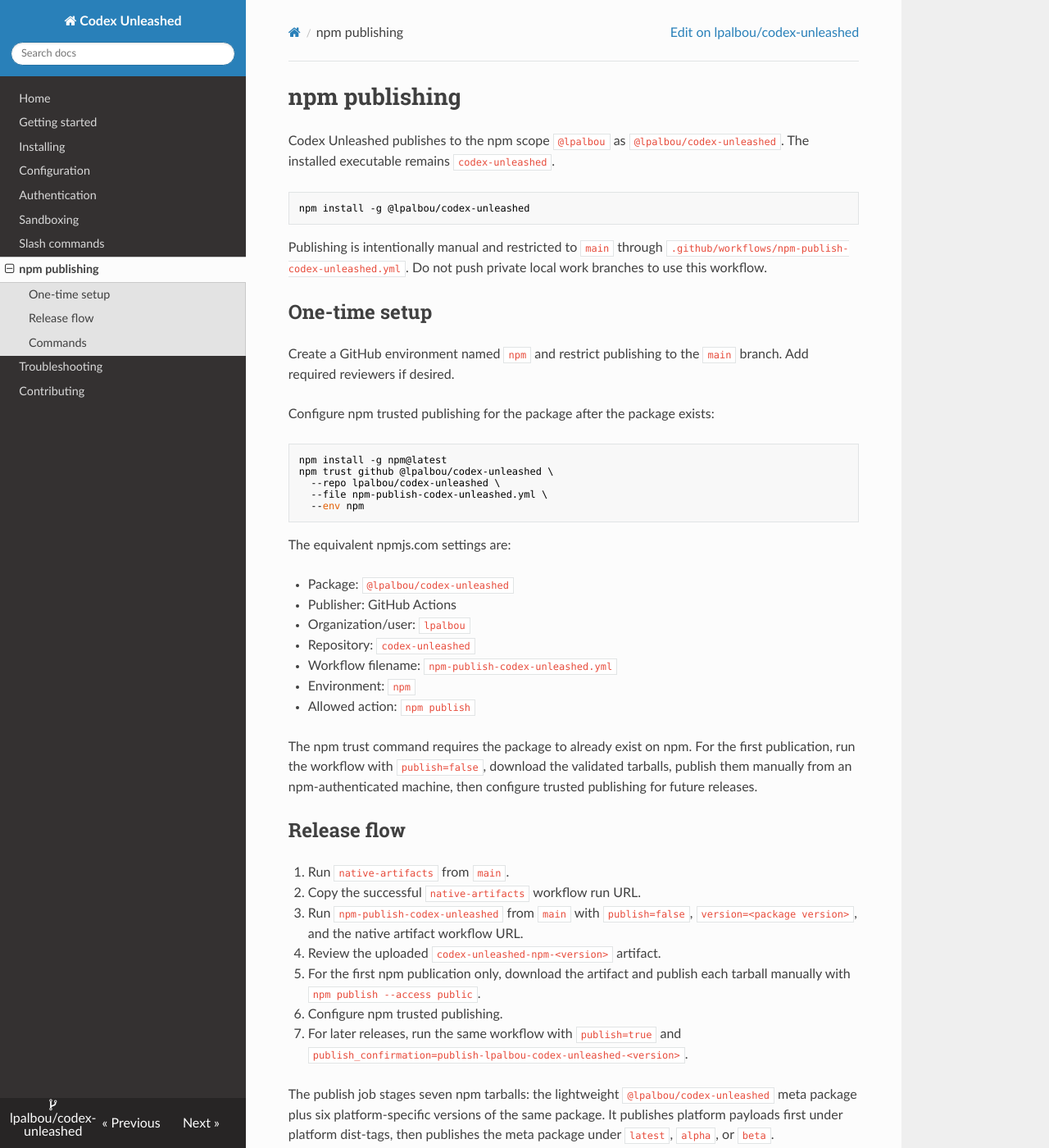
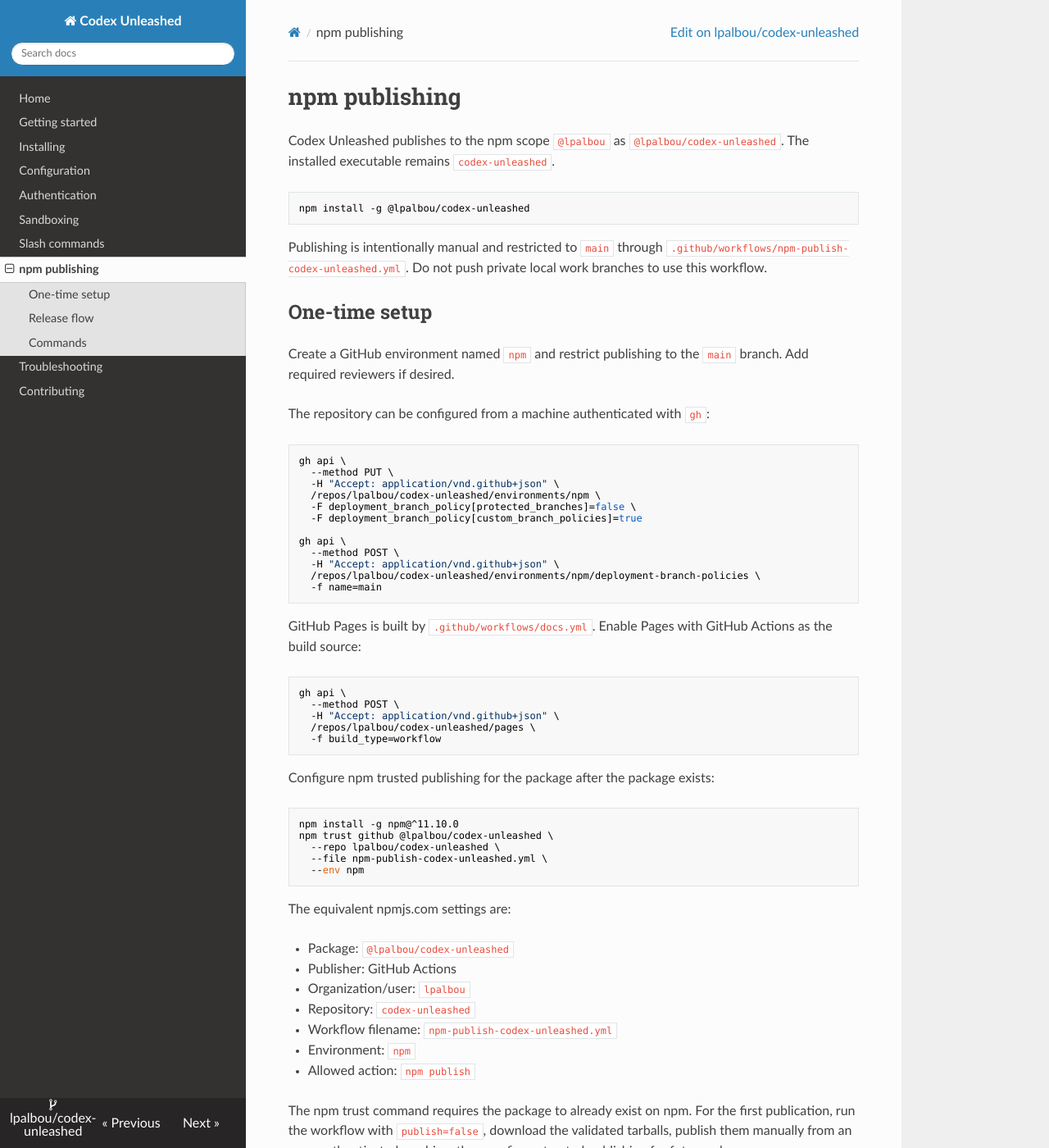
Before and after one commit to lpalbou/codex-unleashed, an MkDocs documentation site: the page built from docs/npm-publishing.md, in a window 1280 px wide and 1400 px high. Shown: the whole window at 82% size. Built offline with MkDocs 1.6.1, drawn with Linux system fonts in a browser that asks for light colours; nearby versions of some CDN libraries; some of the changed text lies outside the part shown.

Commit message:
Fix public CI dependencies and publishing docs

````diff
--- a/docs/npm-publishing.md
+++ b/docs/npm-publishing.md
@@ -17,10 +17,38 @@
 Create a GitHub environment named `npm` and restrict publishing to the `main`
 branch. Add required reviewers if desired.
 
+The repository can be configured from a machine authenticated with `gh`:
+
+```bash
+gh api \
+  --method PUT \
+  -H "Accept: application/vnd.github+json" \
+  /repos/lpalbou/codex-unleashed/environments/npm \
+  -F deployment_branch_policy[protected_branches]=false \
+  -F deployment_branch_policy[custom_branch_policies]=true
+
+gh api \
+  --method POST \
+  -H "Accept: application/vnd.github+json" \
+  /repos/lpalbou/codex-unleashed/environments/npm/deployment-branch-policies \
+  -f name=main
+```
+
+GitHub Pages is built by `.github/workflows/docs.yml`. Enable Pages with GitHub
+Actions as the build source:
+
+```bash
+gh api \
+  --method POST \
+  -H "Accept: application/vnd.github+json" \
+  /repos/lpalbou/codex-unleashed/pages \
+  -f build_type=workflow
+```
+
 Configure npm trusted publishing for the package after the package exists:
 
 ```bash
-npm install -g npm@latest
+npm install -g npm@^11.10.0
 npm trust github @lpalbou/codex-unleashed \
   --repo lpalbou/codex-unleashed \
   --file npm-publish-codex-unleashed.yml \
@@ -90,6 +118,31 @@
   -f publish=false
 ```
 
+Download the staged tarballs from the stage run:
+
+```bash
+gh run download <stage-run-id> \
+  --repo lpalbou/codex-unleashed \
+  --name codex-unleashed-npm-0.1.0 \
+  --dir dist/npm
+```
+
+First npm publication only:
+
+```bash
+npm login
+
+for tarball in \
+  dist/npm/codex-npm-linux-*-0.1.0.tgz \
+  dist/npm/codex-npm-darwin-*-0.1.0.tgz \
+  dist/npm/codex-npm-win32-*-0.1.0.tgz
+do
+  npm publish "$tarball" --access public
+done
+
+npm publish dist/npm/codex-npm-0.1.0.tgz --access public
+```
+
 After trusted publishing is configured, publish:
 
 ```bash
````
Also changed, not shown: 1 other file.
